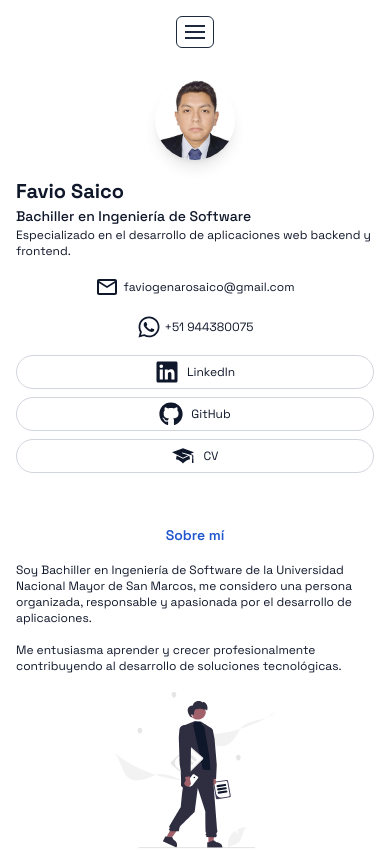
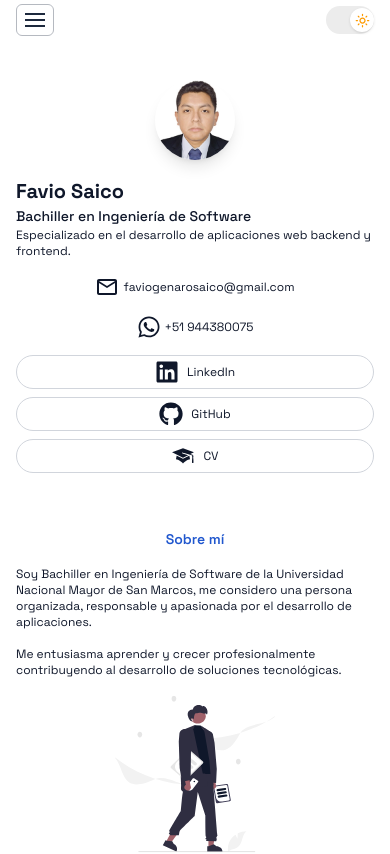
Before and after one commit to FavioGenaro/FavioGenaro.github.io, a Next.js app in the folder portfolio/: page / in a window 390 px wide. Shown: the top 854 px of the page. Built offline with nearby package versions, Linux system fonts and the light colour scheme.

Commit message:
feat: modificar menu mobile

```diff
--- a/portfolio/src/app/globals.css
+++ b/portfolio/src/app/globals.css
@@ -3,20 +3,24 @@
 :root {
   --background: #ffffff;
   --background-secondary: #F7F9FC;
+  --background-theme: #ececec;
+  --background-theme-icon: #FFFFFF;
   --menu-background: #ffffff;
   --menu-icon-background: #1d293d;
   --foreground: #171717;
+
+
 
   --text-primary: #0f172a;
   --text-secondary: #475569;
   --text-date: #4a5565;
 
-  --border-color: #1d293d;
-  --border-color-menu-item: #2e3d57;
+  --border-color: #b5b9c0;
+  --border-color-menu-item: #b5b9c0;
 
   --text-h1: 1.25rem;
   --text-h2: 0.875rem;
-  --text-h3: 0.75rem;
+  --text-h3: 0.875rem;
   --text-h4: 0.65rem;
 
   --text-subtitle: #2057ce;
@@ -34,6 +38,8 @@
   --background-secondary: #181621;
   --menu-background: #22202B;
   --menu-icon-background: #e2e8f0;
+  --background-theme: #000;
+  --background-theme-icon: #22202B;
 
   --text-primary: #f8fafc;
   --text-secondary: #94a3b8;
@@ -138,11 +144,19 @@ body {
 
 .background {
   color: var(--background);
-  @apply border-b
+  /* @apply border-b */
 }
 
 .background-secondary {
   background-color: var(--background-secondary);
+}
+
+.background-theme-icon {
+  background-color: var(--background-theme-icon);
+}
+
+.background-theme {
+  background-color: var(--background-theme);
 }
 
 .background-btn-social-media:hover {
--- a/portfolio/src/components/atoms/TechnologiesItem.tsx
+++ b/portfolio/src/components/atoms/TechnologiesItem.tsx
@@ -6,7 +6,7 @@ const TechnologiesItem: React.FC<TechnologiesItemProps> = ( {name="JavaScript"}
 
     return (
         <span className="flex items-center justify-center border border-gray-300 rounded-full px-2 py-1 text-sm">
-            <p className="text">{name}</p>
+            <p className="text text-xs md:text-[1rem]">{name}</p>
         </span>
     )
 }
--- a/portfolio/src/components/atoms/ThemeToggle.tsx
+++ b/portfolio/src/components/atoms/ThemeToggle.tsx
@@ -1,17 +1,55 @@
 "use client";
 
 import { useTheme } from "@/hooks/useTheme";
+import { FaMoon } from "react-icons/fa";
+import { MdOutlineLightMode } from "react-icons/md";
 
 export default function ThemeToggle() {
   const { theme, toggleTheme } = useTheme();
 
+  const isDark = theme === "dark";
+
   return (
+    // <button
+    //   onClick={toggleTheme}
+    //   aria-label="Cambiar tema"
+    //   className="theme-toggle"
+    // >
+    //   {theme === "dark" ? "🌙" : "☀️"}
+    // </button>
     <button
       onClick={toggleTheme}
-      aria-label="Cambiar tema"
-      className="theme-toggle"
+      role="switch"
+      aria-checked={isDark}
+      aria-label="Activar modo oscuro"
+      className="
+        relative inline-flex h-7 w-12 items-center
+        rounded-full
+        transition-colors duration-300
+        focus:outline-none focus-visible:ring-2
+        focus-visible:ring-blue-500
+        background-theme
+      "
     >
-      {theme === "dark" ? "🌙" : "☀️"}
+      {/* Thumb */}
+      <span
+        className={`
+          inline-block h-6 w-6
+          transform rounded-full
+          shadow background-theme-icon
+          transition-transform duration-300
+          ${isDark ? "translate-x-1" : "translate-x-6"}
+        `}
+      />
+
+      {/* Iconos */}
+      {
+        isDark === false ?
+        (<span className="absolute right-1 text-xs"><MdOutlineLightMode size={15} className='text-amber-500'/></span>) :
+        (<span className="absolute left-2 text-xs"><FaMoon size={15} className='text-white'/></span>)
+      }
+
+      {/* <span className="absolute right-1 text-xs">🌙</span> */}
     </button>
   );
 }
--- a/portfolio/src/components/molecules/NavbarItem.tsx
+++ b/portfolio/src/components/molecules/NavbarItem.tsx
@@ -7,16 +7,17 @@ interface NavbarItemProps {
   classNameText?: string;
   classNameLi?: string;
   classNameContainer?: string;
+  setOpen?: React.Dispatch<React.SetStateAction<boolean>>;
 }
 
-const NavbarItem: React.FC<NavbarItemProps> = ({ label, href, classNameText, classNameLi, classNameContainer }) => {
+const NavbarItem: React.FC<NavbarItemProps> = ({ label, href, classNameText, classNameLi, classNameContainer, setOpen }) => {
 
 
 
   return (
     <div className={`px-2 py-1 ${classNameContainer}`}>
       <li className={classNameLi}>
-        <a href={href} className="menu-item border-t"><Text text={label} className={classNameText}/></a>
+        <a href={href} onClick={() => setOpen && setOpen(false)} className="menu-item border-t" ><Text text={label} className={classNameText}/></a>
       </li>
     </div>
   )
--- a/portfolio/src/components/organisms/Header.tsx
+++ b/portfolio/src/components/organisms/Header.tsx
@@ -5,7 +5,6 @@ export default function Header() {
     <header
       className="
         fixed top-0 z-50
-        border-b
         backdrop-blur
         background
         header
@@ -18,7 +17,7 @@ export default function Header() {
         className="
           mx-auto max-w-6xl
           px-4 sm:px-6 lg:px-8
-          h-16
+          h-10 md:h-16
           flex items-center justify-center
         "
       >
--- a/portfolio/src/components/organisms/Navbar.tsx
+++ b/portfolio/src/components/organisms/Navbar.tsx
@@ -8,15 +8,14 @@ export default function Navbar() {
   const [open, setOpen] = useState<boolean>(false);
 
   return (
-    <div className="flex items-center gap-6">
+    <div className="flex justify-between w-full md:w-auto items-center gap-6">
       <ul className="hidden md:flex items-center gap-6">
         <NavbarItem href="#Profile" label="Inicio" />
         <NavbarItem href="#AboutMe" label="Sobre mí" />
         <NavbarItem href="#Experience" label="Experiencia" />
         <NavbarItem href="#Education" label="Educación" />
         <NavbarItem href="#Projects" label="Proyectos" />
-
-        <ThemeToggle />
+        {/* <ThemeToggle /> */}
       </ul>
       {/* Mobile button */}
       <button
@@ -25,7 +24,7 @@ export default function Navbar() {
         className="
           md:hidden
           rounded-md p-2
-          border border-slate-200 dark:border-slate-800 menu-color
+          border menu-color
         "
       >
         {/* Icono hamburguesa */}
@@ -35,28 +34,26 @@ export default function Navbar() {
           <span className="block h-0.5 w-5 menu-icon-background" />
         </div>
       </button>
-
+      <div className="flex">
+        <ThemeToggle />
+      </div>
       {/* Mobile menu */}
       {open && (
         <div
           className="
-            absolute right-0 top-14 z-50
+            absolute right-0 top-10 z-50
             w-full
-            rounded-sm
             menu-background
-            border border-slate-200 dark:border-slate-800 menu-color
+            border-b border-t menu-color
+            shadow-xl
           "
         >
           <ul className="flex flex-col py-2">
-            <NavbarItem href="#Profile" label="Inicio" classNameText="text-center" classNameContainer="" classNameLi="border-b-1 border-menu-item w-[80%] mx-auto py-2"/>
-            <NavbarItem href="#AboutMe" label="Sobre mí" classNameText="text-center" classNameLi="border-b-1 border-menu-item w-[80%] mx-auto py-2"/>
-            <NavbarItem href="#Experience" label="Experiencia" classNameText="text-center" classNameLi="border-b-1 border-menu-item w-[80%] mx-auto py-2"/>
-            <NavbarItem href="#Education" label="Educación" classNameText="text-center" classNameLi="border-b-1 border-menu-item w-[80%] mx-auto py-2"/>
-            <NavbarItem href="#Projects" label="Proyectos" classNameText="text-center" classNameLi="border-b-1 border-menu-item w-[80%] mx-auto py-2"/>
-
-            <div className="px-4 py-2">
-              <ThemeToggle />
-            </div>
+            <NavbarItem href="#Profile" setOpen={setOpen} label="Inicio" classNameText="text-center" classNameContainer="" classNameLi="border-b-1 border-menu-item w-[80%] mx-auto py-2"/>
+            <NavbarItem href="#AboutMe" setOpen={setOpen} label="Sobre mí" classNameText="text-center" classNameLi="border-b-1 border-menu-item w-[80%] mx-auto py-2"/>
+            <NavbarItem href="#Experience" setOpen={setOpen} label="Experiencia" classNameText="text-center" classNameLi="border-b-1 border-menu-item w-[80%] mx-auto py-2"/>
+            <NavbarItem href="#Education" setOpen={setOpen} label="Educación" classNameText="text-center" classNameLi="border-b-1 border-menu-item w-[80%] mx-auto py-2"/>
+            <NavbarItem href="#Projects" setOpen={setOpen} label="Proyectos" classNameText="text-center" classNameLi="w-[80%] mx-auto py-2"/>
           </ul>
         </div>
       )}
--- a/portfolio/src/components/sections/AboutMe.tsx
+++ b/portfolio/src/components/sections/AboutMe.tsx
@@ -9,7 +9,7 @@ import SectionLayout from '../templates/SectionLayout'
 const AboutSection: React.FC<SectionProps> = ({ id }) => {
   return (
     // px-4 sm:px-6 lg:px-8 py-12
-    <SectionLayout id={id} classSection="pt-5 md:pt-20" classDiv="flex-col md:flex-row">
+    <SectionLayout id={id} classSection="pt-10 md:pt-20" classDiv="flex-col md:flex-row">
       <div className='flex flex-col gap-4 md:gap-8 max-w-lg items-center md:items-start'>
           <Subtitle subtitle='Sobre mí' />
           <div className='flex flex-col gap-4'>
--- a/portfolio/src/components/sections/HeroSection.tsx
+++ b/portfolio/src/components/sections/HeroSection.tsx
@@ -14,7 +14,7 @@ interface HeroProps {
 
 const HeroSection: React.FC<HeroProps> = ({ id }) => {
   return (
-    <SectionLayout id={id} classSection="pt-20 md:pt-40 pb-8 md:pb-12" classDiv="">
+    <SectionLayout id={id} classSection="pt-20 md:pt-40 pb-4 md:pb-12" classDiv="">
         <div className='flex flex-col gap-4'>
             <div className='flex flex-col md:flex-row items-center gap-4 md:gap-16 w-fit m-auto md:items-center'>
                 <div>
```
